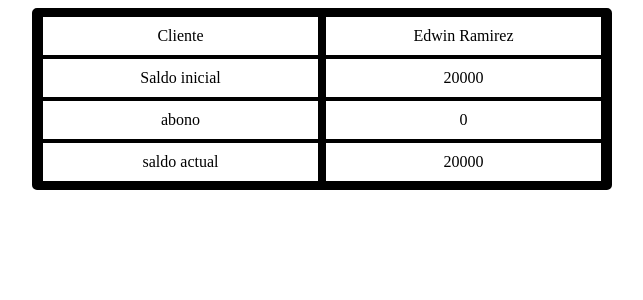
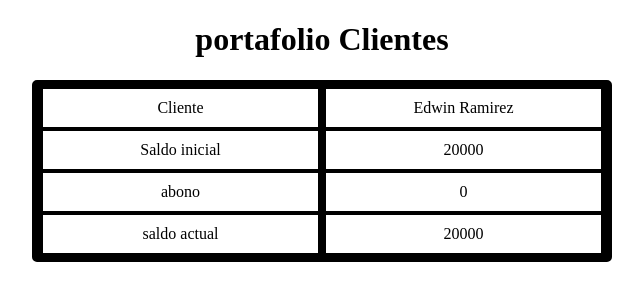
Before and after one commit to CarpinteroCreativo/web, a plain HTML site: page index.html in a window 1280 px wide. Shown: the whole page, without its empty margins (318-961 px from the left). Drawn offline with Linux system fonts and the light colour scheme.

Commit message:
Update index.html

```diff
--- a/index.html
+++ b/index.html
@@ -8,6 +8,7 @@
   <title>Curso css grid</title>
 </head>
 <body>
+  <h1>portafolio Clientes</h1>
   <div class="contenedor">
     <div>Cliente</div>
     <div id="cliente"></div>
```
